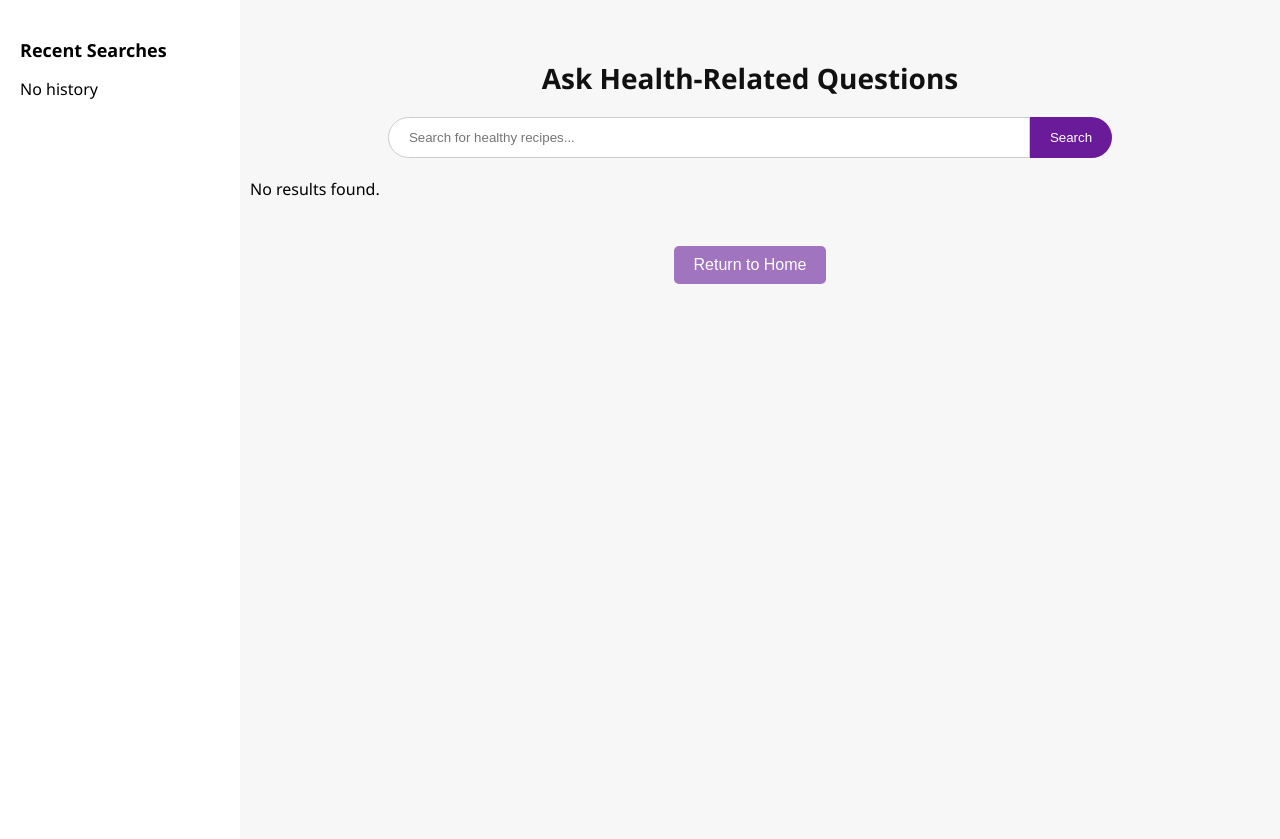
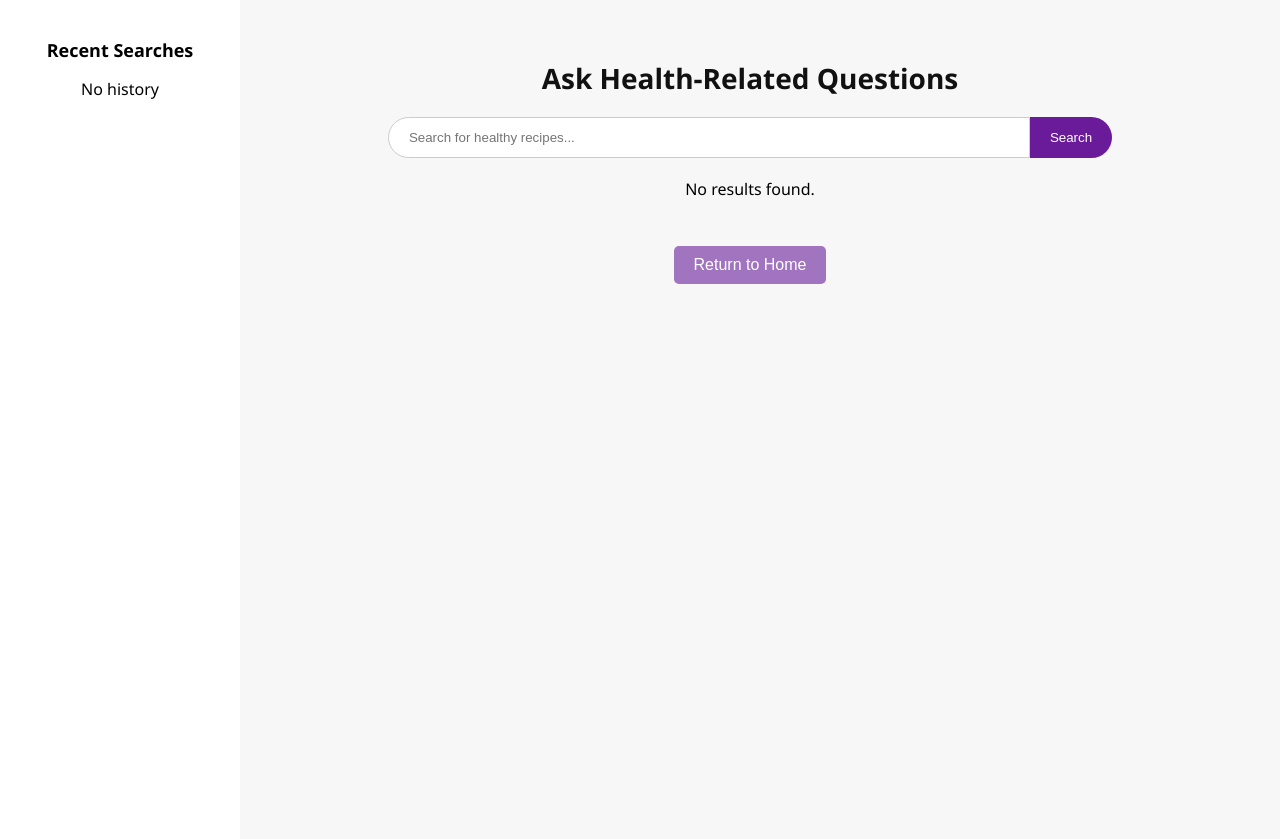
Before and after one commit to Swathi14102000/healthbot, a Flask app: page / in a window 1280 px wide. Shown: the part 77-916 px from the top of the page. Run offline with Flask 3, Linux system fonts and the light colour scheme; parts of the project's set-up code (start-up, migrations or seed data) failed here and were passed over.

Commit message:
Update index.html

```diff
--- a/templates/index.html
+++ b/templates/index.html
@@ -51,7 +51,10 @@
         color: #111;
         text-align: center;
     }
-
+    h2,h3,p{
+        color:#000;
+        text-align: center;
+    }
     .search-box {
         display: flex;
         justify-content: center;
@@ -181,7 +184,7 @@
 
         <!-- Home Button -->
         <div class="home-button-container">
-            <a href="/search" class="home-button">Return to Home</a>
+            <a href="/" class="home-button">Return to Home</a>
         </div>
     </div>
 </div>
```
